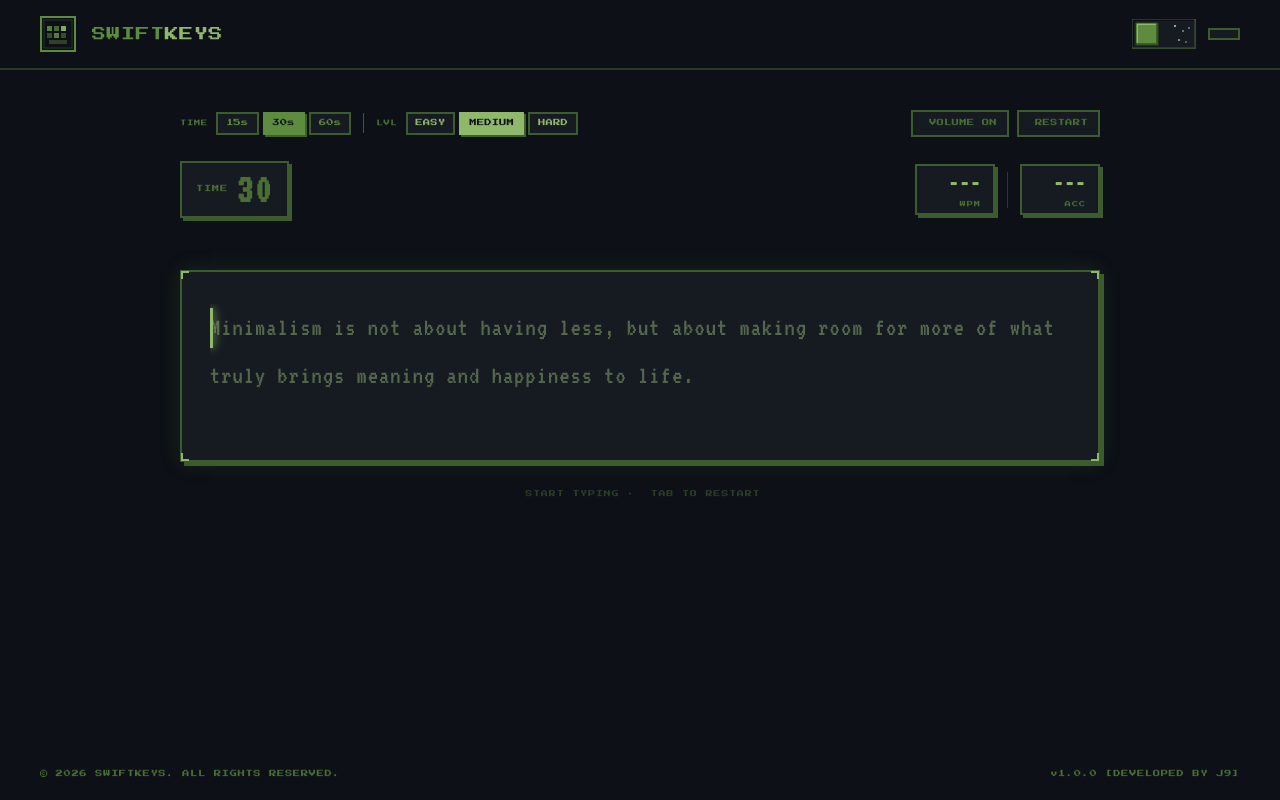
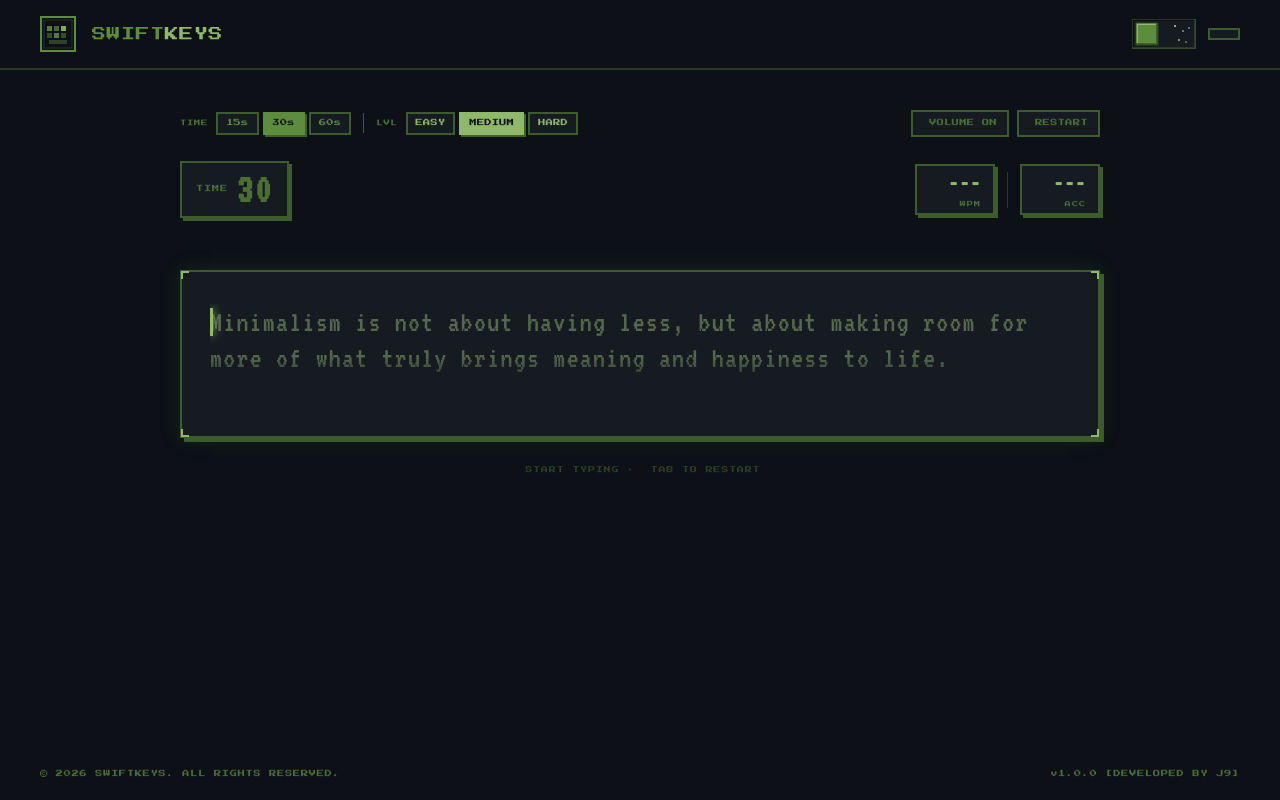
Before and after one commit to janinevallente/swiftkeys, a Next.js app: page / in a window 1280 px wide. Built offline with nearby package versions, Linux system fonts and the light colour scheme; a web font is replaced by a local one.

Commit message:
fix: adjusted text size for typing area

```diff
--- a/src/components/sections/TypingTest/TypingArea.tsx
+++ b/src/components/sections/TypingTest/TypingArea.tsx
@@ -59,8 +59,7 @@ export function TypingArea({ chars, cursor, isDark }: TypingAreaProps) {
       <div ref={containerRef} className="relative w-full overflow-hidden max-h-typing">
         <div className="absolute bottom-0 left-0 right-0 h-10 pointer-events-none z-10 bg-fade-surface" />
 
-        {/* Replaced clamp font sizing styles with responsive arbitrary Tailwind hooks */}
-        <div className="font-mono select-none pb-5 tracking-pixel text-[clamp(1rem,4vw,1.6rem)] leading-[clamp(2rem,6vw,3rem)]">
+        <div className="font-mono select-none pb-5 tracking-pixel text-xl md:text-3xl leading-[clamp(2rem,6vw,3rem)]">
           {words.map((word, wi) => (
             <span key={wi} className="inline-block">
               {word.chars.map((c, ci) => {
@@ -71,19 +70,17 @@ export function TypingArea({ chars, cursor, isDark }: TypingAreaProps) {
                     {isActive && (
                       <motion.span
                         ref={cursorRef}
-                        /* Replaced inline style drop-shadow map with a unified Tailwind arbitrary shadow class */
                         className="absolute left-0 top-1 bottom-1 w-[2px] sm:w-[3px] bg-amber shadow-[0_0_8px_var(--amber),0_0_16px_rgba(143,184,106,0.4)]"
                         animate={{ opacity: [1, 1, 0, 0] }}
                         transition={{ duration: 0.9, repeat: Infinity, ease: "linear", times: [0, 0.45, 0.45, 1] }}
                       />
                     )}
                     <span
-                      /* Replaced the complex multi-ternary style assignment with template literal mapping utilities */
                       className={`${
                         c.state === "correct"
-                          ? "text-accent [text-shadow:0_0_8px_var(--default-glow-strong)]"
+                          ? "text-accent"
                           : c.state === "incorrect"
-                          ? "text-danger [text-shadow:0_0_8px_rgba(255,60,60,0.5)] underline decoration-danger"
+                          ? "text-danger underline decoration-danger"
                           : "text-text-dim [text-shadow:none]"
                       }`}
                     >
```
